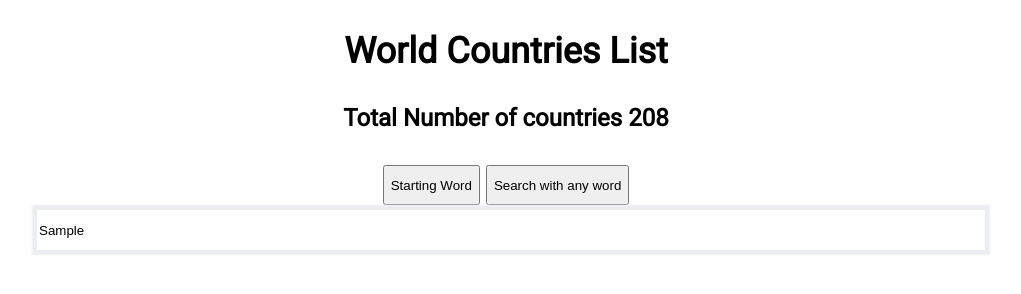
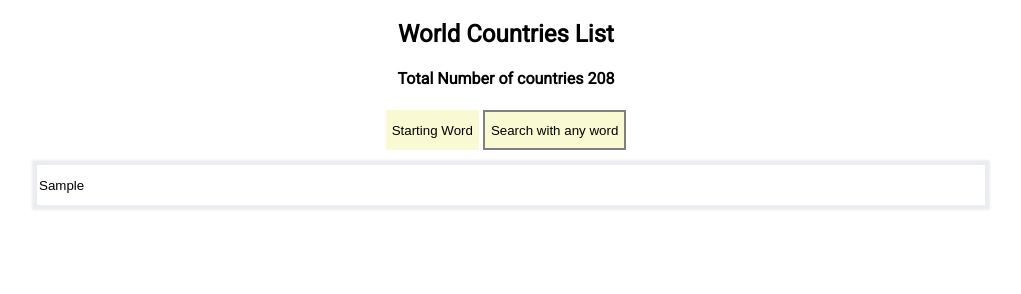
Before and after one commit to Asabeneh/countries, a plain HTML site: page index.html in a window 1280 px wide. Both pictures are taken after typing "Sample" into the empty fields and a click on the button "Search with any word". Shown: the whole page, without its empty margins (134-1155 px from the left). Drawn offline with Linux system fonts and the light colour scheme.

Commit message:
modified

```diff
--- a/main.js
+++ b/main.js
@@ -2,8 +2,8 @@
 const countriesWrapper = document.querySelector('.countries-wrapper');
 let searchInput = document.querySelector('#search-text')
 let totalCountries =document.querySelector('#total-countries');
-const initialText = document.querySelector("#starts-with");
-const textWord = document.querySelector("#text-word");
+const initialTextButton = document.querySelector("#starts-with");
+const textWordButton = document.querySelector("#text-word");
 
 
 totalCountries.textContent =  'Total Number of countries ' + countries.length;
@@ -33,17 +33,12 @@ const displayCountries = (arr) => {
 }
 
 
-searchInput.addEventListener('input',() => {
-    let len = filterCountriesByInitials(searchInput.value).length;
-    len > 0  ? document.querySelector('#filtered-countries').textContent = `Countries starting with ${searchInput.value} are ${len}.` : ''
 
-    displayCountries(filterCountriesByInitials(searchInput.value))
-})
 
 const filterCountriesByInitials = (searchText) => {
-    let search = searchText.slice(0,1).toUpperCase() + searchText.slice(1).toLowerCase();
+    let search = searchText.toLowerCase();
     const filteredCountries = countries.filter((country) => {
-        return country.includes(search);
+        return country.toLowerCase().includes(search);
     });
     return searchText === '' ? countries : filteredCountries;
 }
@@ -58,4 +53,31 @@ const filterCountriesByWord = (searchText) => {
     return searchText === '' ? countries : filteredCountries;
 }
 
+
+initialTextButton.addEventListener('click',() => {
+    searchInput.addEventListener('input',() => {
+        let len = filterCountriesByInitials(searchInput.value).length;
+        len > 0  ? document.querySelector('#filtered-countries').textContent = `Countries starting with ${searchInput.value} are ${len}.` : ''
+
+        displayCountries(filterCountriesByInitials(searchInput.value))
+    })
+});
+
+textWordButton.addEventListener('click', () => {
+    searchInput.addEventListener('input',() => {
+        let len = filterCountriesByWord(searchInput.value).length;
+        len > 0  ? document.querySelector('#filtered-countries').textContent = `Countries containing ${searchInput.value} are ${len}.` : ''
+
+        displayCountries(filterCountriesByWord(searchInput.value))
+    })
+
+});
+
+searchInput.addEventListener('input',() => {
+    let len = filterCountriesByWord(searchInput.value).length;
+    len > 0  ? document.querySelector('#filtered-countries').textContent = `Countries containing ${searchInput.value} are ${len}.` : ''
+
+    displayCountries(filterCountriesByWord(searchInput.value))
+})
+
 displayCountries(countries);
--- a/style.css
+++ b/style.css
@@ -3,7 +3,6 @@
 }
 body {
     font-family: 'Roboto', sans-serif;
-    font-size:150%;
 }
 header {
     margin: auto;
@@ -39,6 +38,7 @@ input:focus {
     box-shadow: 0px 0px 10px 1px red;
     border:none;
     outline: none;
+    border-radius:5px;
 }
 .countries-wrapper {
     display: flex;
@@ -53,7 +53,7 @@ input:focus {
     margin-bottom: 3px;
     box-shadow: 0px 0px 2px 5px rgb(235, 237, 240);
     font-weight: bolder;
-    letter-spacing: 2.25em;
+    letter-spacing: 1.125em;
     text-transform: uppercase;
 
 
@@ -66,4 +66,11 @@ input:focus {
 }
 button {
     height: 40px;
+    border:none;
+    outline: none;
+    background:lightgoldenrodyellow;
+    margin-bottom:10px;
 }
+button:focus {
+    border:2px solid gray;
+}
```
